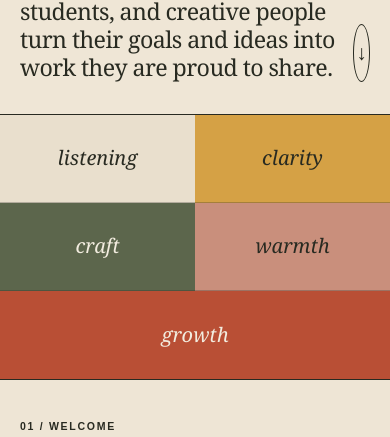
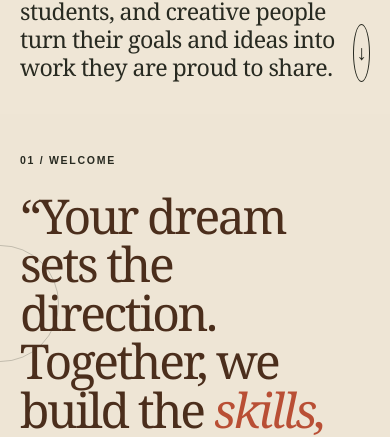
Before and after one commit to mertzhands/mertzhands-dot-com-website, a Next.js app: page / in a window 390 px wide. Shown: the part 517-954 px from the top of the page. Built offline with nearby package versions, Linux system fonts and the light colour scheme.

Commit message:
Remove hero working qualities row

```diff
--- a/app/globals.css
+++ b/app/globals.css
@@ -106,19 +106,6 @@ nav a:hover { color: var(--clay); }
 }
 .room-orb { position: absolute; width: 84px; height: 84px; border-radius: 50%; background: var(--ochre); top: 2rem; right: 2rem; box-shadow: 0 0 0 12px rgba(242,236,223,.45); }
 
-.material-bar {
-  display: grid; grid-template-columns: repeat(5, 1fr); border-block: 1px solid var(--ink);
-  background: #dccfb8;
-}
-.material-bar span {
-  min-height: 76px; display: grid; place-items: center; border-right: 1px solid var(--line);
-  font-family: Georgia, serif; font-style: italic; font-size: 1.08rem;
-}
-.material-bar span:nth-child(2) { background: var(--ochre); }
-.material-bar span:nth-child(3) { background: var(--moss); color: var(--paper); }
-.material-bar span:nth-child(4) { background: var(--rose); }
-.material-bar span:last-child { border: 0; background: var(--clay); color: var(--paper); }
-
 .welcome { padding: 9vw 6vw; background: #e5d8c2; position: relative; overflow: hidden; }
 .welcome::before {
   content: ""; position: absolute; width: 30vw; height: 30vw; border: 1px solid rgba(40,42,33,.22);
@@ -201,8 +188,6 @@ footer a { text-decoration: none; }
   .hero-room { min-height: 72svh; border-radius: 8rem 3px 3px 3px; }
   .hero-room img { object-position: 72% center; }
   .room-label { left: 1rem; bottom: 1rem; }
-  .material-bar { grid-template-columns: 1fr; }
-  .material-bar span { min-height: 56px; border-right: 0; border-bottom: 1px solid var(--line); }
   .welcome { padding: 6rem 1.25rem; }
   .welcome-grid { grid-template-columns: 1fr; }
   .listening-object { width: 72%; margin-left: auto; }
@@ -276,16 +261,6 @@ header {
   line-height: 1.2;
   max-width: 54rem;
   letter-spacing: -.025em;
-}
-
-.material-bar {
-  background: #e9dfcd;
-}
-
-.material-bar span {
-  min-height: 88px;
-  text-transform: lowercase;
-  font-size: 1.25rem;
 }
 
 .welcome {
@@ -627,9 +602,6 @@ header {
   filter: brightness(.72) saturate(.78) contrast(1.06);
 }
 :root[data-theme="dark"] .hero-intro { background: #24241e; }
-:root[data-theme="dark"] .material-bar { background: #2c2c24; }
-:root[data-theme="dark"] .material-bar span:nth-child(2),
-:root[data-theme="dark"] .material-bar span:nth-child(4) { color: #211d16; }
 :root[data-theme="dark"] .welcome {
   background-color: #20211c;
   background-image: none;
@@ -708,14 +680,6 @@ header {
     font-size: 1.45rem;
   }
 
-  .material-bar {
-    grid-template-columns: repeat(2, 1fr);
-  }
-
-  .material-bar span:last-child {
-    grid-column: span 2;
-  }
-
   .welcome-grid {
     grid-template-columns: 1fr;
   }
--- a/app/page.tsx
+++ b/app/page.tsx
@@ -33,10 +33,6 @@ export default function Home() {
             <a href="#practice" aria-label="Explore the practice">↓</a>
           </div>
         </div>
-      </section>
-
-      <section className="material-bar" aria-label="Working qualities">
-        <span>Listening</span><span>Clarity</span><span>Craft</span><span>Warmth</span><span>Growth</span>
       </section>
 
       <section className="welcome">
```
